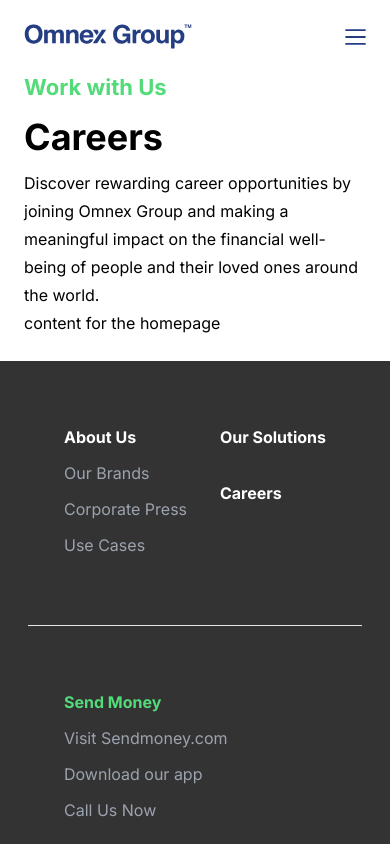
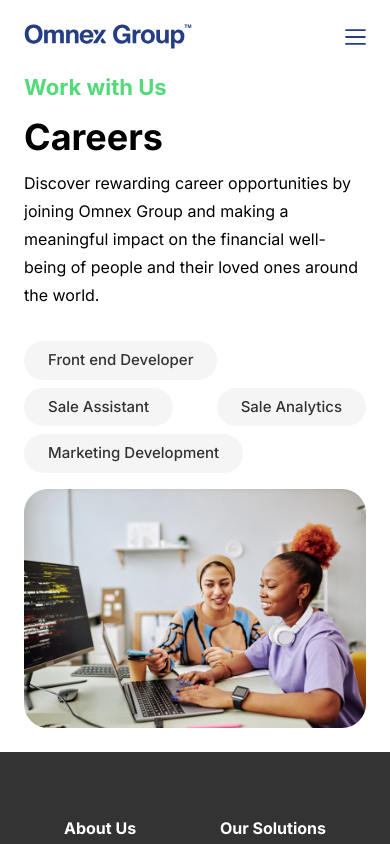
Before and after one commit to hkim13/omnexgroup, a Next.js app: page /careers in a window 390 px wide. Shown: the top 844 px of the page. Built offline with nearby package versions, Linux system fonts and the light colour scheme.

Commit message:
careers page:mobile complete

```diff
--- a/app/(inner)/careers/page.js
+++ b/app/(inner)/careers/page.js
@@ -1,15 +1,117 @@
-import Image from 'next/image'
+"use client"
+
 import Heading from '@/components/Heading'
+import Button from '@/components/Button';
+import { useState } from 'react';
 
 export default function CareersPage() {
+  const [activeAccordion, setActiveAccordion] = useState(null);
+
+  const handleAccordion = (id) => {
+    if (activeAccordion === id) {
+      setActiveAccordion(null);
+    } else {
+      setActiveAccordion(id);
+    }
+  };
+
   return (
     <main>
-      <Heading
-        heading= "Work with Us"
-        title= "Careers"
-        detail= "Discover rewarding career opportunities by joining Omnex Group and making a meaningful impact on the financial well-being of people and their loved ones around the world."
-      />
-      <p>content for the homepage</p>
+      <div className='pb-8'>
+        <Heading
+          heading= "Work with Us"
+          title= "Careers"
+          detail= "Discover rewarding career opportunities by joining Omnex Group and making a meaningful impact on the financial well-being of people and their loved ones around the world."
+        />
+      </div>
+
+      <div className='flex flex-col gap-4'>
+        <div className='flex flex-wrap justify-between gap-2'>
+          <Button className={`btn-gray text-[15px] ${activeAccordion === 'frontEndDeveloper' ? 'bg-[#333333] text-white' : '' }`} onClick={() => handleAccordion('frontEndDeveloper')}>Front end Developer</Button>
+          <Button className={`btn-gray text-[15px] ${activeAccordion === 'saleAssistant' ? 'bg-[#333333] text-white' : '' }`} onClick={() => handleAccordion('saleAssistant')}>Sale Assistant</Button>
+          <Button className={`btn-gray text-[15px] ${activeAccordion === 'saleAnalytics' ? 'bg-[#333333] text-white' : '' }`} onClick={() => handleAccordion('saleAnalytics')}>Sale Analytics</Button>
+          <Button className={`btn-gray text-[15px] ${activeAccordion === 'marketingDevelopment' ? 'bg-[#333333] text-white' : '' }`} onClick={() => handleAccordion('marketingDevelopment')}>Marketing Development</Button>
+        </div>
+        <div className='relative h-[239px]'>
+          <img className='w-full h-full object-cover rounded-3xl' src="/Webp/AdobeStock_573681778.webp" alt="" width="100%"/>
+        </div>
+
+        {activeAccordion === 'frontEndDeveloper' && (
+          <div className='border rounded-3xl bg-[#413D39]/75 text-white p-7 flex flex-col gap-10 '>
+            <div className='flex flex-col gap-4'>
+              <h3>Front End Developer</h3>
+              <p>As a Front-End Developer, you will be responsible for creating visually engaging and intuitive interfaces for our web and mobile applications. Working closely with our design and product teams, you will use your expertise in HTML, CSS, and JavaScript to turn mockups and wireframes into responsive and interactive user interfaces. As a member of our dynamic team, you will have the opportunity to work on cutting-edge projects, contribute to the development of innovative solutions, and shape the future of our business.</p>
+            </div>
+            <hr/>
+            <div className='flex flex-col gap-10'>
+              <div className='flex flex-col gap-4'>
+                <div className='flex text-[18px] gap-3' href="link"><img className='w-4' src='/SVG/WhiteTick.svg'/>Call Us Now</div>
+                <div className='flex text-[18px] gap-3' href="link"><img className='w-4' src='/SVG/WhiteTick.svg'/>40h/week</div>
+                <div className='flex text-[18px] gap-3' href="link"><img className='w-4' src='/SVG/WhiteTick.svg'/>+5 years experience</div>
+                <div className='flex text-[18px] gap-3' href="link"><img className='w-4' src='/SVG/WhiteTick.svg'/>65-70K</div>
+              </div>
+              <Button className='btn-green text-center'>Apply Now</Button>
+            </div>
+          </div>
+          )}
+          {activeAccordion === 'saleAssistant' && (
+          <div className='border rounded-3xl bg-[#413D39]/75 text-white p-7 flex flex-col gap-10 '>
+            <div className='flex flex-col gap-4'>
+              <h3>Sale Assistant</h3>
+              <p>Sale Assistant - job description</p>
+            </div>
+            <hr/>
+            <div className='flex flex-col gap-10'>
+              <div className='flex flex-col gap-4'>
+                <div className='flex text-[18px] gap-3' href="link"><img className='w-4' src='/SVG/WhiteTick.svg'/>Call Us Now</div>
+                <div className='flex text-[18px] gap-3' href="link"><img className='w-4' src='/SVG/WhiteTick.svg'/>40h/week</div>
+                <div className='flex text-[18px] gap-3' href="link"><img className='w-4' src='/SVG/WhiteTick.svg'/>+5 years experience</div>
+                <div className='flex text-[18px] gap-3' href="link"><img className='w-4' src='/SVG/WhiteTick.svg'/>65-70K</div>
+              </div>
+              <Button className='btn-green text-center'>Apply Now</Button>
+            </div>
+          </div>
+          )}
+          {activeAccordion === 'saleAnalytics' && (
+          <div className='border rounded-3xl bg-[#413D39]/75 text-white p-7 flex flex-col gap-10 '>
+            <div className='flex flex-col gap-4'>
+              <h3>Sale Analytics</h3>
+              <p>Sale Analytics - job description</p>
+            </div>
+            <hr/>
+            <div className='flex flex-col gap-10'>
+              <div className='flex flex-col gap-4'>
+                <div className='flex text-[18px] gap-3' href="link"><img className='w-4' src='/SVG/WhiteTick.svg'/>Call Us Now</div>
+                <div className='flex text-[18px] gap-3' href="link"><img className='w-4' src='/SVG/WhiteTick.svg'/>40h/week</div>
+                <div className='flex text-[18px] gap-3' href="link"><img className='w-4' src='/SVG/WhiteTick.svg'/>+5 years experience</div>
+                <div className='flex text-[18px] gap-3' href="link"><img className='w-4' src='/SVG/WhiteTick.svg'/>65-70K</div>
+              </div>
+              <Button className='btn-green text-center'>Apply Now</Button>
+            </div>
+          </div>
+          )}
+          {activeAccordion === 'marketingDevelopment' && (
+          <div className='border rounded-3xl bg-[#413D39]/75 text-white p-7 flex flex-col gap-10 '>
+            <div className='flex flex-col gap-4'>
+              <h3>Marketing Development</h3>
+              <p>Marketing Development - job description</p>
+            </div>
+            <hr/>
+            <div className='flex flex-col gap-10'>
+              <div className='flex flex-col gap-4'>
+                <div className='flex text-[18px] gap-3' href="link"><img className='w-4' src='/SVG/WhiteTick.svg'/>Call Us Now</div>
+                <div className='flex text-[18px] gap-3' href="link"><img className='w-4' src='/SVG/WhiteTick.svg'/>40h/week</div>
+                <div className='flex text-[18px] gap-3' href="link"><img className='w-4' src='/SVG/WhiteTick.svg'/>+5 years experience</div>
+                <div className='flex text-[18px] gap-3' href="link"><img className='w-4' src='/SVG/WhiteTick.svg'/>65-70K</div>
+              </div>
+              <Button className='btn-green text-center'>Apply Now</Button>
+            </div>
+          </div>
+          )}
+
+
+      </div>
+
     </main>
   )
 }
--- a/app/(inner)/our-solutions/page.js
+++ b/app/(inner)/our-solutions/page.js
@@ -1,6 +1,5 @@
 "use client"
 
-import Image from 'next/image'
 import Heading from '@/components/Heading'
 import BigButton from '@/components/BigButton';
 import { useState } from 'react';
@@ -14,6 +13,10 @@
     } else {
       setActiveAccordion(id);
     }
+  };
+
+  const getOrder = (buttonName) => {
+    return activeAccordion === buttonName ? 'order-last' : '';
   };
 
   return (
@@ -88,6 +91,7 @@
         </div>
       </div>
 
+
       {/* normal display */}
       <div className='hidden sm:flex flex-row gap-4 justify-center mx-auto'>
         <div className='flex flex-col justify-between w-[612px]'>
@@ -148,10 +152,10 @@
           )}
         </div>
         <div className='flex flex-col justify-end gap-4 pb-4'>
-          <BigButton className='btn-blue h-[236px]' onClick={() => handleAccordion('commercial')}>Commercial Payments</BigButton>
-          <BigButton className='btn-gray h-[65px]' onClick={() => handleAccordion('onlineAgent')}>Online Agent Platform</BigButton>
-          <BigButton className='btn-black h-[140px]' onClick={() => handleAccordion('payLink')}>Pay by Link</BigButton>
-          <BigButton className='btn-green h-[65px]' onClick={() => handleAccordion('unoKiosk')}>Uno Kiosk</BigButton>
+          <BigButton className={`btn-blue h-[236px] ${getOrder('commercial')}`} onClick={() => handleAccordion('commercial')}>Commercial Payments</BigButton>
+          <BigButton className={`btn-gray h-[65px] ${getOrder('onlineAgent')}`} onClick={() => handleAccordion('onlineAgent')}>Online Agent Platform</BigButton>
+          <BigButton className={`btn-black h-[140px] ${getOrder('payLink')}`} onClick={() => handleAccordion('payLink')}>Pay by Link</BigButton>
+          <BigButton className={`btn-green h-[65px] ${getOrder('unoKiosk')}`} onClick={() => handleAccordion('unoKiosk')}>Uno Kiosk</BigButton>
         </div>
 
       </div>
--- a/app/components/BigButton.js
+++ b/app/components/BigButton.js
@@ -1,6 +1,6 @@
 import Link from 'next/link';
 
-export default function Button({ children, onClick, className }) {
+export default function BigButton({ children, onClick, className }) {
     return (
       <div className={`${className} font-bold text-[22px] px-8 py-4 rounded-full sm:rounded-3xl min-w-max`} onClick={onClick}>
       {children}
--- a/app/components/Button.js
+++ b/app/components/Button.js
@@ -1,8 +1,8 @@
 import Link from 'next/link';
 
-export default function Button({ children, className }) {
+export default function Button({ children, className, onClick }) {
     return (
-      <div className={`${className} font-medium px-6 py-2 rounded-full min-w-max`}>
+      <div className={`${className} font-medium px-6 py-2 rounded-full min-w-max`} onClick={onClick}>
       {children}
       </div>
     );
```
Also changed, not shown: public/Webp/AdobeStock_573681778.webp (added).
